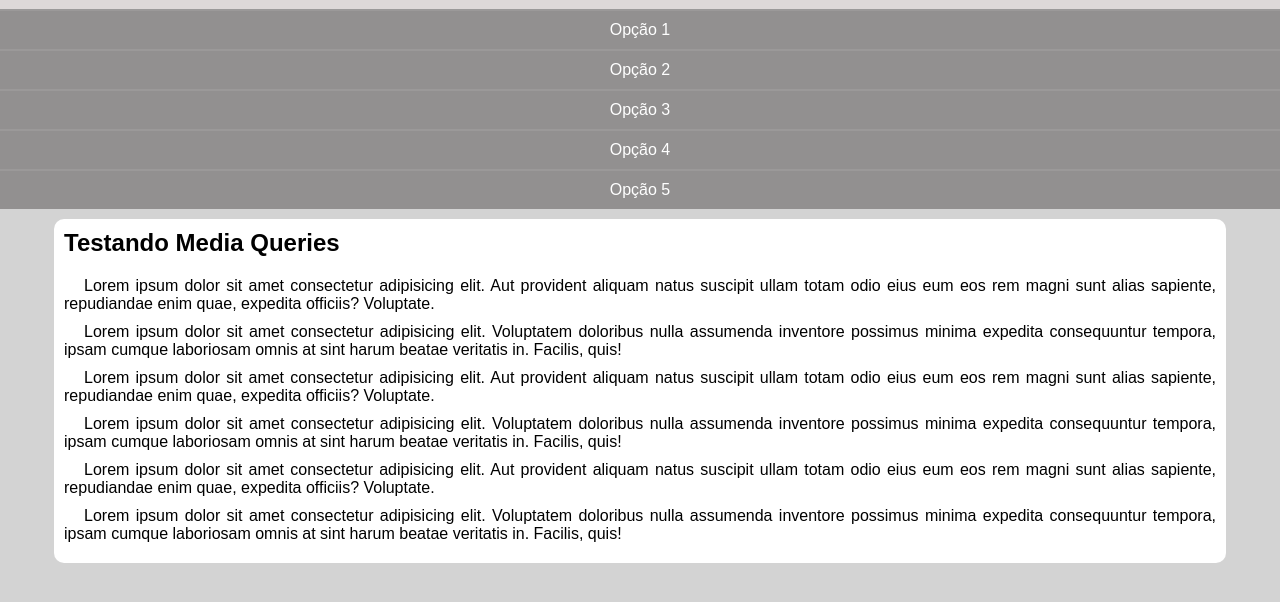
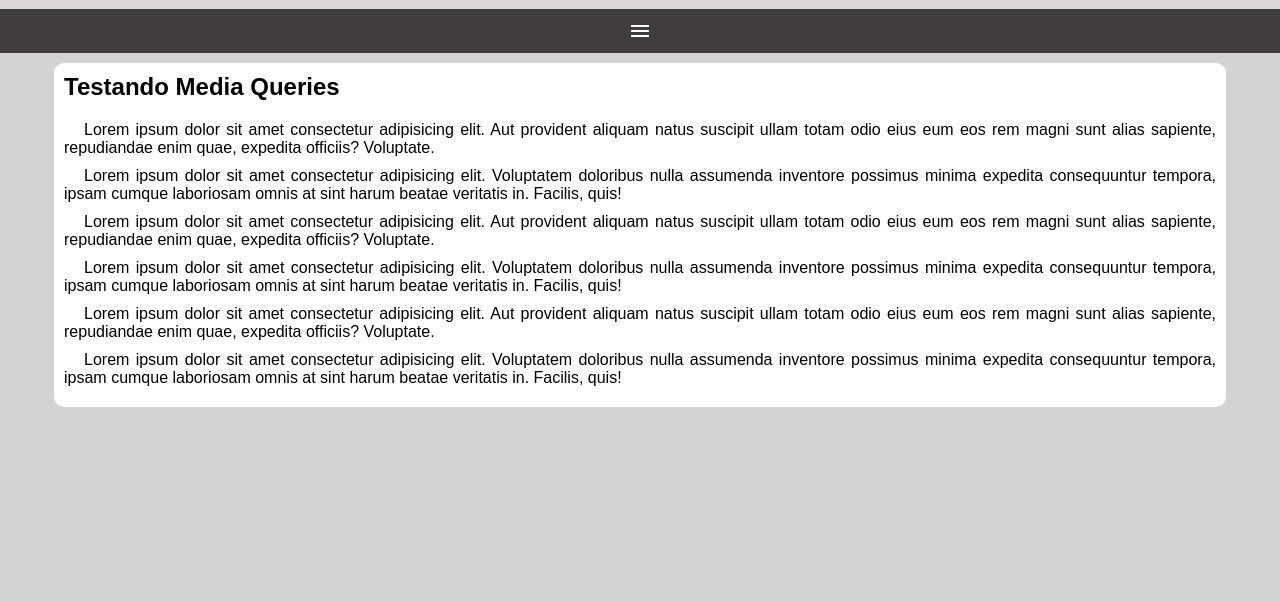
Before and after one commit to maryangela2609/html5-css, a plain HTML site: page exercicios/modulo4/ex026/mq005/index.html in a window 1280 px wide. Shown: the part 48-650 px from the top of the page. Drawn offline with nearby package versions, Linux system fonts and the light colour scheme.

Commit message:
ex26 mq005

```diff
--- a/exercicios/modulo4/ex026/mq005/estilos/style.css
+++ b/exercicios/modulo4/ex026/mq005/estilos/style.css
@@ -20,8 +20,23 @@ header h1 {
     text-align: center;
 }
 
+i#burguer {
+    background-color: rgb(63, 61, 61);
+    color: white;
+    display: block;
+    text-align: center;
+    padding: 10px;
+
+}
+
+i#burguer:hover {
+    background-color: white;
+    color: black;
+    cursor: pointer;
+}
+
 menu {
-    display: block;
+    display: none;
 }
 
 menu > ul {
--- a/exercicios/modulo4/ex026/mq005/index.html
+++ b/exercicios/modulo4/ex026/mq005/index.html
@@ -4,13 +4,15 @@
     <meta charset="UTF-8">
     <meta name="viewport" content="width=device-width, initial-scale=1.0">
     <title>Media Query</title>
+    <link href="https://fonts.googleapis.com/css2?family=Material+Symbols+Outlined" rel="stylesheet" />
     <link rel="stylesheet" href="estilos/style.css">
 </head>
 <body>
     <header>
         <h1>Meu site</h1>
+        <i id="burguer" class="material-symbols-outlined" onclick="clickMenu()">Menu</i>
 
-        <menu>
+        <menu id="itens">
             <ul>
                 <li><a href="#">Opção 1</a></li>
                 <li><a href="#">Opção 2</a></li>
@@ -32,5 +34,15 @@
             <p>Lorem ipsum dolor sit amet consectetur adipisicing elit. Voluptatem doloribus nulla assumenda inventore possimus minima expedita consequuntur tempora, ipsam cumque laboriosam omnis at sint harum beatae veritatis in. Facilis, quis!</p>
         </article>
     </main>
+    <script>
+        function clickMenu() {
+            if (itens.style.display == 'block'){
+                itens.style.display = 'none'
+            }
+            else {
+                itens.style.display = 'block'
+            }
+        }
+    </script>
 </body>
 </html>
```
